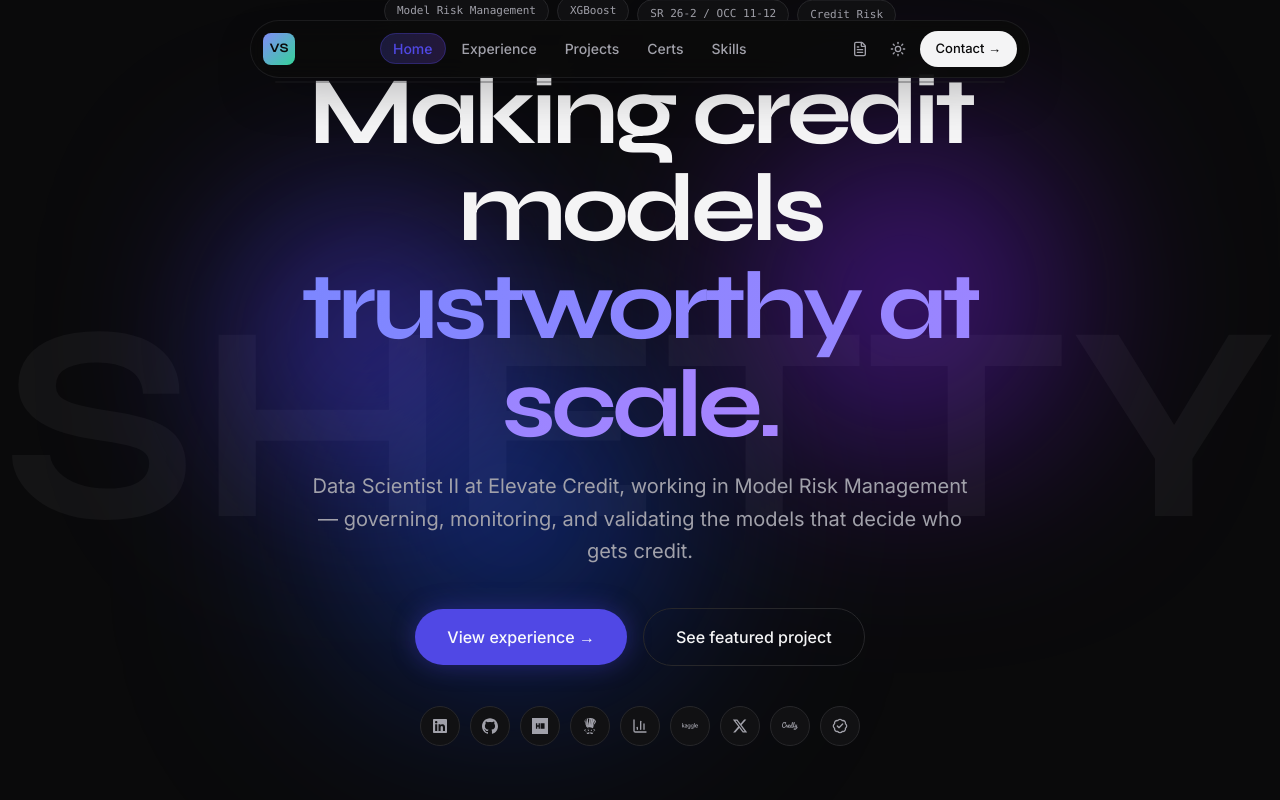
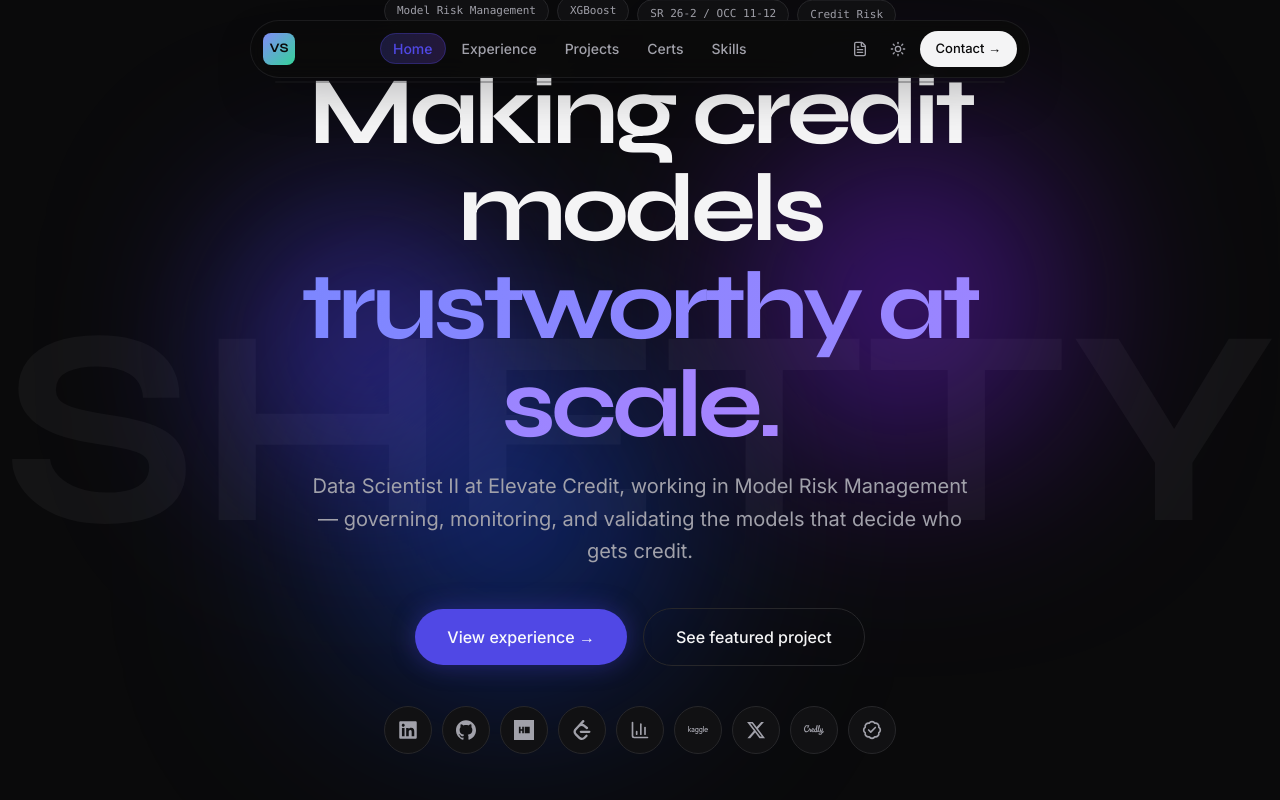
Before and after one commit to VirajVShetty/Portfolio, a React (Vite) app in the folder artifacts/portfolio/: page / in a window 1280 px wide. Shown: the top 800 px of the page. Built offline with nearby package versions, Linux system fonts and the light colour scheme.

Commit message:
Add files via upload

```diff
--- a/artifacts/portfolio/src/components/sections/Hero.tsx
+++ b/artifacts/portfolio/src/components/sections/Hero.tsx
@@ -2,7 +2,7 @@ import { motion } from "framer-motion";
 import {
   SiGithub,
   SiHackerrank,
-  SiCodechef,
+  SiLeetcode,
   SiKaggle,
   SiCredly,
 } from "react-icons/si";
@@ -20,7 +20,7 @@ const socials = [
   { name: "LinkedIn", href: "https://www.linkedin.com/in/virajshetty47/", icon: FaLinkedin },
   { name: "GitHub", href: "https://github.com/VirajVShetty", icon: SiGithub },
   { name: "HackerRank", href: "https://www.hackerrank.com/viraj_shetty", icon: SiHackerrank },
-  { name: "CodeChef", href: "https://www.codechef.com/users/viraj713", icon: SiCodechef },
+  { name: "LeetCode", href: "https://leetcode.com/u/virajvshetty/", icon: SiLeetcode },
   // No Tableau brand icon currently exists in Simple Icons (SiTableau isn't
   // exported by the installed react-icons version) — using a generic chart
   // icon as a stand-in.
@@ -129,9 +129,9 @@ export default function Hero() {
               rel="noopener noreferrer"
               title={social.name}
               aria-label={social.name}
-              className="w-10 h-10 flex items-center justify-center rounded-full bg-card border border-border text-muted-foreground hover:text-foreground hover:border-primary/40 hover:-translate-y-0.5 hover:shadow-[0_10px_25px_-10px_rgba(79,70,229,0.35)] transition-all duration-200"
+              className="w-12 h-12 flex items-center justify-center rounded-full bg-card border border-border text-muted-foreground hover:text-foreground hover:border-primary/40 hover:-translate-y-0.5 hover:shadow-[0_10px_25px_-10px_rgba(79,70,229,0.35)] transition-all duration-200"
             >
-              <social.icon className="w-4 h-4" />
+              <social.icon className="w-5 h-5" />
             </a>
           ))}
         </motion.div>
```
